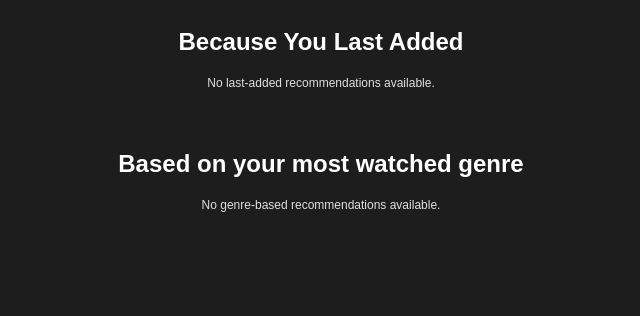
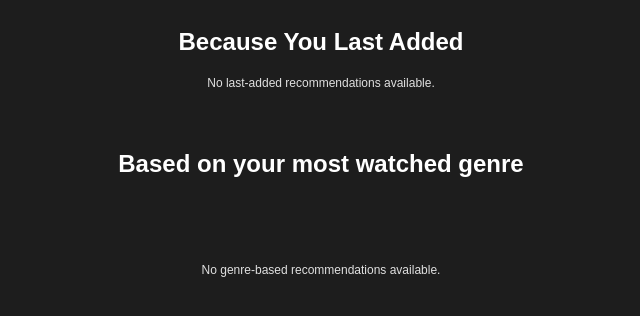
Before and after one commit to cpark026/MovieNight, a Flask app: page / in a window 1280 px wide. Shown: the part 171-487 px from the top of the page, without its empty margins (319-959 px from the left). Run offline with Flask 3, Linux system fonts and the light colour scheme; the visitor is signed in with stand-in values (Sample User, id 1).

Commit message:
modify genre css

```diff
--- a/static/css/index.css
+++ b/static/css/index.css
@@ -142,6 +142,14 @@
     box-shadow: 0 0 12px rgba(255,255,255,0.15);
 }
 
+#genre-recs-section .recommendation-card {
+    justify-content: flex-start !important;
+}
+
+#genre-recs-section p {
+    margin-top: 85px !important;
+}
+
 
 
 /* ===============================
```
